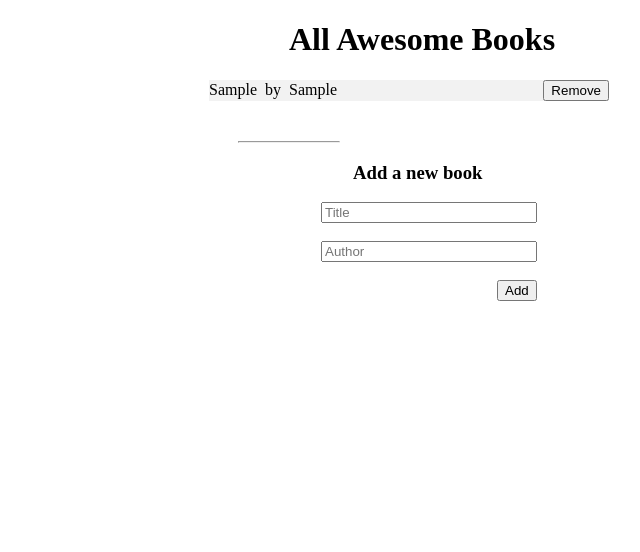
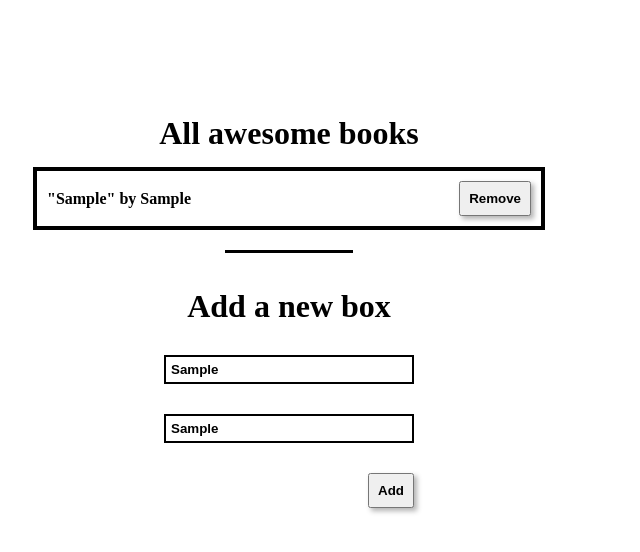
Before and after one commit to mailsg/Awesome-Books, a website: page index.html in a window 1280 px wide. Both pictures are taken after typing "Sample", "Sample" into the empty fields and a click on the button "Add". Shown: the whole page, without its empty margins (351-991 px from the left). Drawn offline with Linux system fonts and the light colour scheme.

Commit message:
add table

```diff
--- a/index.css
+++ b/index.css
@@ -1,42 +1,73 @@
-body {
-  padding: 0;
-  margin: 0;
+* {
+  box-sizing: border-box;
+  margin: 0%;
+  padding: 0%;
+  list-style: none;
+  font-weight: bold;
+}
+
+.wrap {
+  display: flex;
+  text-align: center;
+  flex-direction: column;
+  margin-top: 100px;
+  align-items: center;
 }
 
 h1 {
-  margin-left: 40rem;
+  padding: 15px;
+}
+
+li {
+  padding: 15px;
+}
+
+input {
+  border: 4px solid;
+}
+
+button {
+  padding: 8px;
+  box-shadow: 3px 3px 5px rgba(0, 0, 0, 0.3);
+}
+
+table {
+  border-collapse: collapse;
+  width: 40%;
+  border: 4px solid #000;
 }
 
 hr {
-  width: 100px;
-  margin-top: 40px;
+  width: 10%;
+  border: none;
+  border-top: 3px solid #000;
+  margin: 20px 0;
 }
 
-.newbook {
-  margin-left: 44rem;
+.box-form {
+  width: 250px;
+  border: 2px solid #000;
+  padding: 5px;
 }
 
-#addButton {
-  margin-left: 9rem;
+.btn-form {
+  text-align: right;
 }
 
-#titleInput,
-#authorInput {
-  margin-left: -2rem;
-  width: 13rem;
+.book-info {
+  text-align: left;
+  padding: 10px;
 }
 
-.bookItem {
-  display: flex;
-  justify-content: space-between;
-  align-items: center;
-  width: 100%;
-  max-width: 400px;
-  margin-bottom: 10px;
-  box-sizing: border-box;
-  margin-left: 35rem;
+.remove-button {
+  text-align: right;
+  padding: 10px;
 }
 
-.bookItem:nth-child(odd) {
+#data tr:nth-child(even) {
   background-color: #f2f2f2;
 }
+
+#data tr:nth-child(odd) {
+  background-color: #fff;
+}
--- a/index.html
+++ b/index.html
@@ -1,28 +1,35 @@
 <!DOCTYPE html>
 <html lang="en">
-  <head>
+<head>
     <meta charset="UTF-8">
+    <meta http-equiv="X-UA-Compatible" content="IE=edge">
     <meta name="viewport" content="width=device-width, initial-scale=1.0">
-    <link rel="stylesheet" href="index.css">
-    <link rel="stylesheet" href="https://cdnjs.cloudflare.com/ajax/libs/font-awesome/4.7.0/css/font-awesome.min.css">
-    <title>Awesome Books</title>
-  </head>
-  <body>
-    <h1>All Awesome Books</h1>
-
-    <div id="bookList">
-      <!-- Book items will be added here dynamically -->
+    <title>Awesome books</title>
+    <link rel="stylesheet" href="index.css" />
+</head>
+<body onload="bookManager.loadData()">
+    <div class="wrap">
+        <h1>All awesome books</h1>
+        <table id="data">
+            <tbody>
+            </tbody>
+        </table>
+        <hr/>
+        <h1>Add a new box</h1>
+        <form action="" method="get" id="awesomebook">
+            <ul>
+                <li>
+                    <input type="text" id="title" name="title" placeholder="Title" class="box-form"/>
+                </li>
+                <li>
+                    <input type="text" id="author" name="author" placeholder="Author" class="box-form"/>
+                </li>
+                <li class="btn-form">
+                    <button type="button" onclick="bookManager.addBook()">Add</button>
+                </li>
+            </ul>
+        </form>
     </div>
-
-    <hr>
-
-    <div class="newbook">
-      <h3>Add a new book</h3>
-      <input type="text" id="titleInput" placeholder="Title" required><br><br>
-      <input type="text" id="authorInput" placeholder="Author" required><br><br>
-      <button id="addButton">Add</button>
-    </div>
-
     <script src="script.js"></script>
-  </body>
+</body>
 </html>
--- a/script.js
+++ b/script.js
@@ -1,70 +1,57 @@
-/* eslint-disable max-classes-per-file */
+/*  eslint-disable max-classes-per-file, no-unused-vars */
 class Book {
-  constructor(title, author) {
+  constructor(title, author, id) {
     this.title = title;
     this.author = author;
+    this.id = id;
   }
 }
 
-class BookCollection {
-  constructor() {
-    this.books = JSON.parse(localStorage.getItem('myBooks')) || [];
-    this.bookList = document.getElementById('bookList');
-    this.addBtn = document.getElementById('addButton');
-    this.titleInput = document.getElementById('titleInput');
-    this.authorInput = document.getElementById('authorInput');
+class BookManager {
+  static createBookElement(book) {
+    return `
+      <tr id="${book.id}">
+        <td class="book-info"> "${book.title}" by ${book.author}</td>
+        <td class="remove-button">
+          <button type="button" onclick="removeBookWrapper('${book.id}')">Remove</button>
+        </td>
+      </tr>`;
+  }
 
-    this.addBtn.addEventListener('click', () => this.addBook());
-    this.bookList.addEventListener('click', (event) => {
-      if (event.target.classList.contains('removeButton')) {
-        const index = parseInt(event.target.dataset.index, 10);
-        this.removeBook(index);
-      }
+  static loadData() {
+    const tbody = document.querySelector('tbody');
+    const books = JSON.parse(localStorage.getItem('books')) || [];
+    books.forEach((bookData) => {
+      const book = new Book(bookData.title, bookData.author, bookData.id);
+      tbody.innerHTML += BookManager.createBookElement(book);
     });
-
-    this.renderBookList();
   }
 
   addBook() {
-    const title = this.titleInput.value.trim();
-    const author = this.authorInput.value.trim();
-    const book = new Book(title, author);
-
-    // Add book to collection
-    this.books.push(book);
-
-    // Update local storage
-    localStorage.setItem('myBooks', JSON.stringify(this.books));
-
-    // Clear input fields
-    this.titleInput.value = '';
-    this.authorInput.value = '';
-    this.renderBookList();
+    this.title = document.getElementById('title').value;
+    const author = document.getElementById('author').value;
+    const id = new Date().getTime().toString();
+    const book = new Book(this.title, author, id);
+    const tbody = document.querySelector('tbody');
+    tbody.innerHTML += BookManager.createBookElement(book);
+    const books = JSON.parse(localStorage.getItem('books')) || [];
+    books.push({ title: book.title, author: book.author, id: book.id });
+    localStorage.setItem('books', JSON.stringify(books));
   }
 
-  removeBook(index) {
-    // Filter out book at specified index
-    this.books = this.books.filter((book, i) => i !== index);
+  static removeBook(id) {
+    const tbody = document.querySelector('tbody');
+    const book = document.getElementById(id);
+    tbody.removeChild(book);
 
-    // Update local storage
-    localStorage.setItem('myBooks', JSON.stringify(this.books));
-    this.renderBookList();
-  }
-
-  renderBookList() {
-    this.bookList.innerHTML = '';
-    this.books.forEach((book, index) => {
-      // Create book item
-      const bookItem = document.createElement('div');
-      bookItem.classList.add('bookItem');
-      bookItem.innerHTML = `
-        <span>${book.title}&nbsp by &nbsp${book.author}</span>&nbsp &nbsp
-        <button class="removeButton" data-index="${index}">Remove</button>
-      `;
-      this.bookList.appendChild(bookItem);
-    });
+    const books = JSON.parse(localStorage.getItem('books')) || [];
+    const updatedBooks = books.filter((bookData) => bookData.id !== id);
+    localStorage.setItem('books', JSON.stringify(updatedBooks));
   }
 }
 
-/* eslint-disable-next-line no-unused-vars */
-const myBookCollection = new BookCollection();
+const bookManager = new BookManager();
+
+function removeBookWrapper(id) {
+  BookManager.removeBook(id);
+}
```
